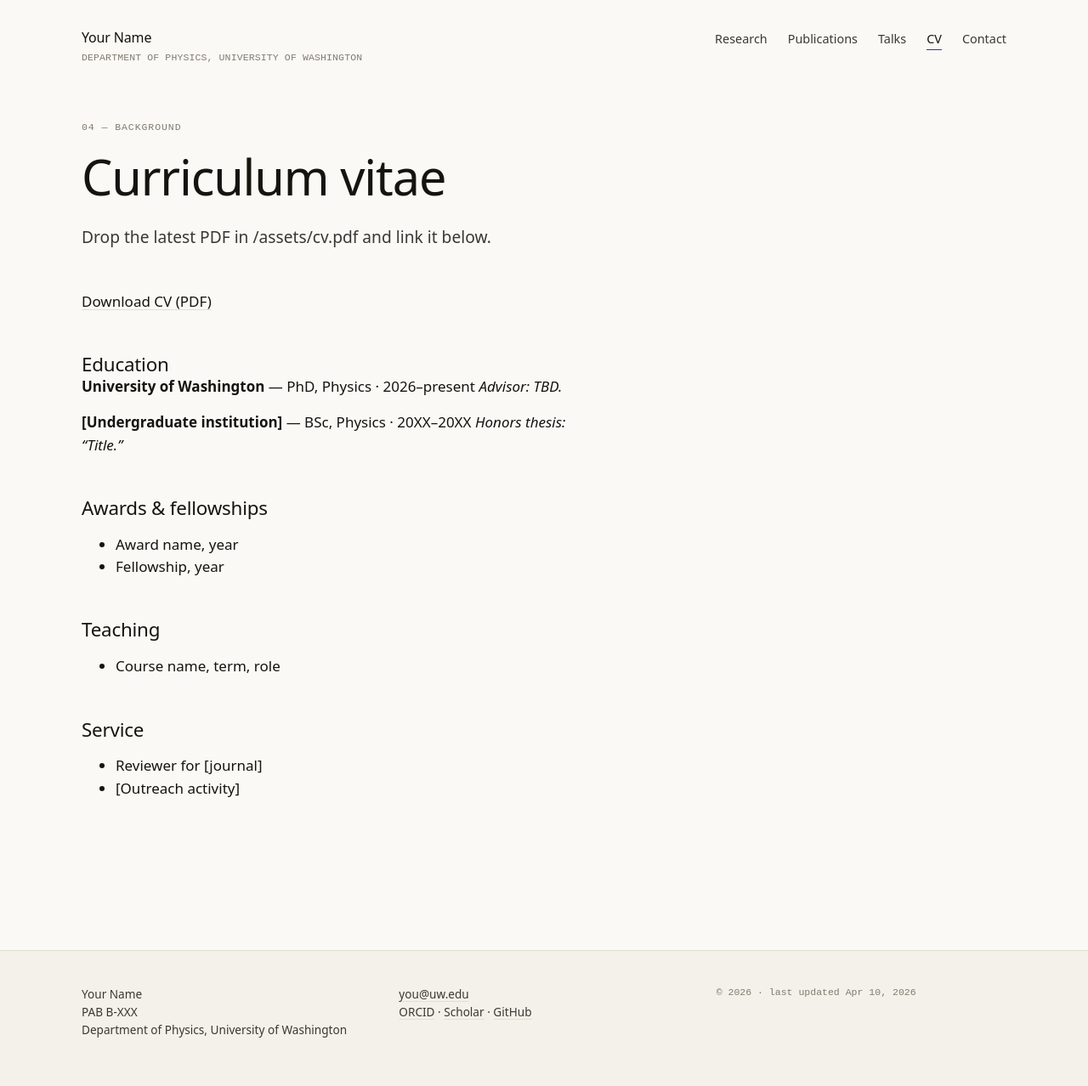
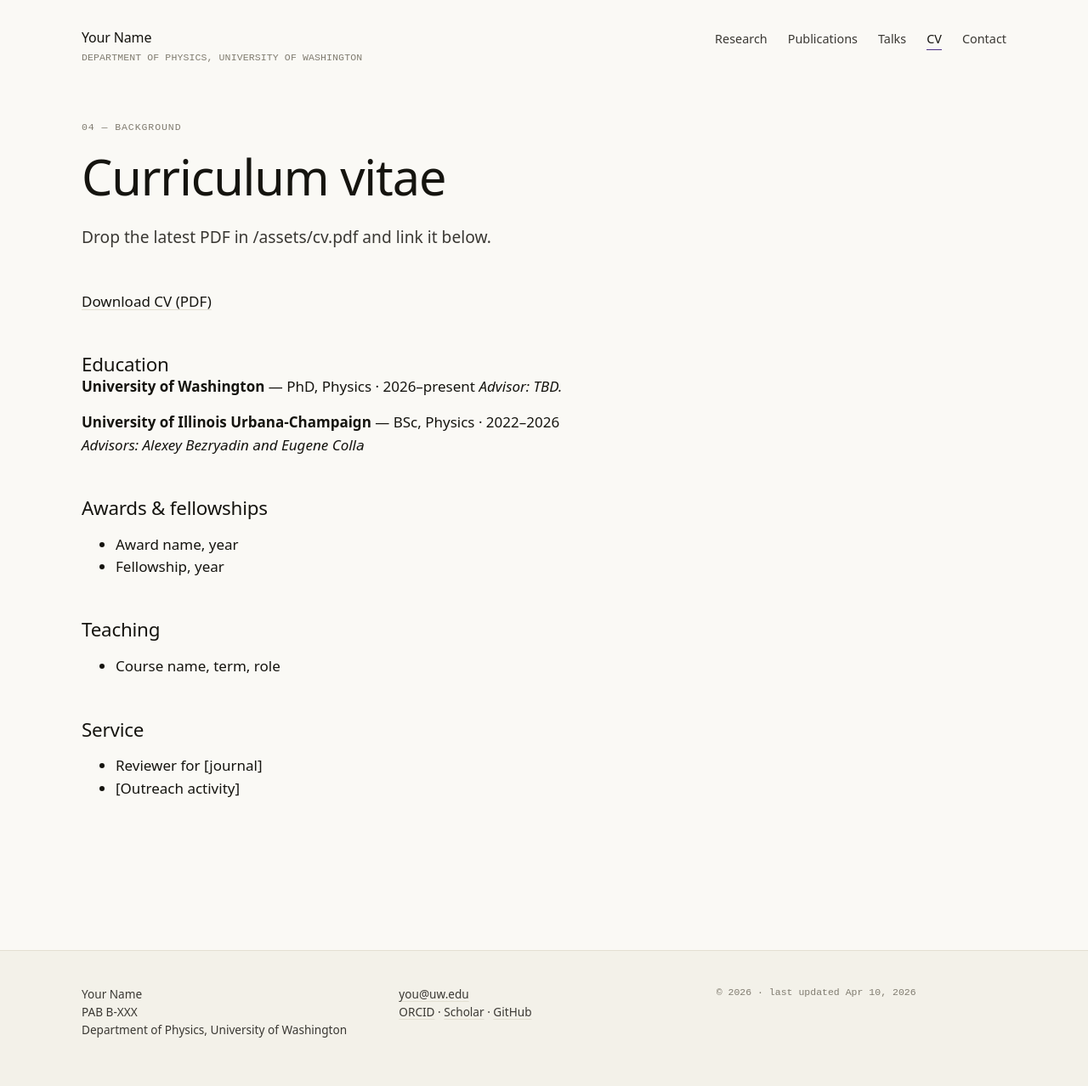
Before and after one commit to aidanjunier/aidanjunier.github.io, a Jekyll site: the page built from pages/cv.md, in a window 1280 px wide. Shown: the whole page at 85% size. Built offline with Jekyll 4.4.1, drawn with Linux system fonts in a browser that asks for light colours; some web fonts are replaced.

Commit message:
Update undergraduate institution details in CV

```diff
--- a/pages/cv.md
+++ b/pages/cv.md
@@ -12,8 +12,8 @@ permalink: /cv/
 **University of Washington** — PhD, Physics · 2026–present
 *Advisor: TBD.*
 
-**[Undergraduate institution]** — BSc, Physics · 20XX–20XX
-*Honors thesis: "Title."*
+**University of Illinois Urbana-Champaign** — BSc, Physics · 2022–2026
+*Advisors: Alexey Bezryadin and Eugene Colla*
 
 ## Awards & fellowships
 
```
